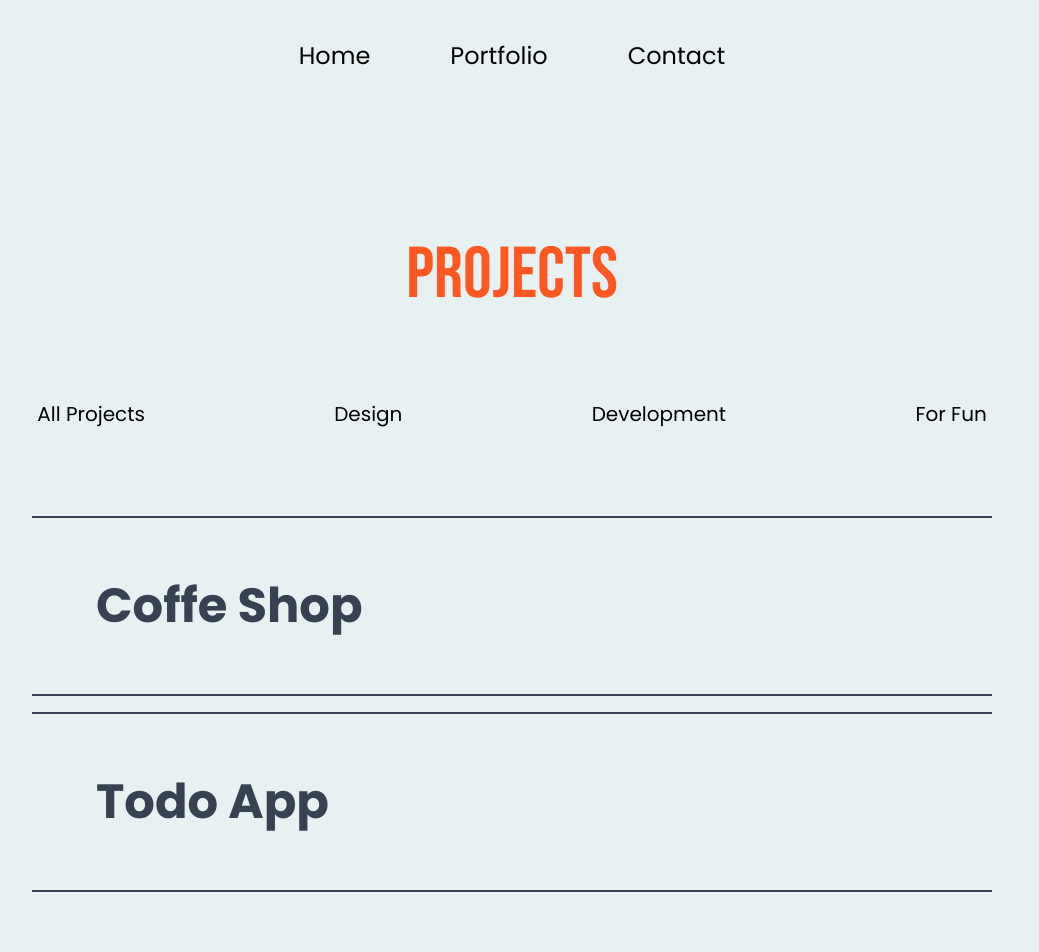
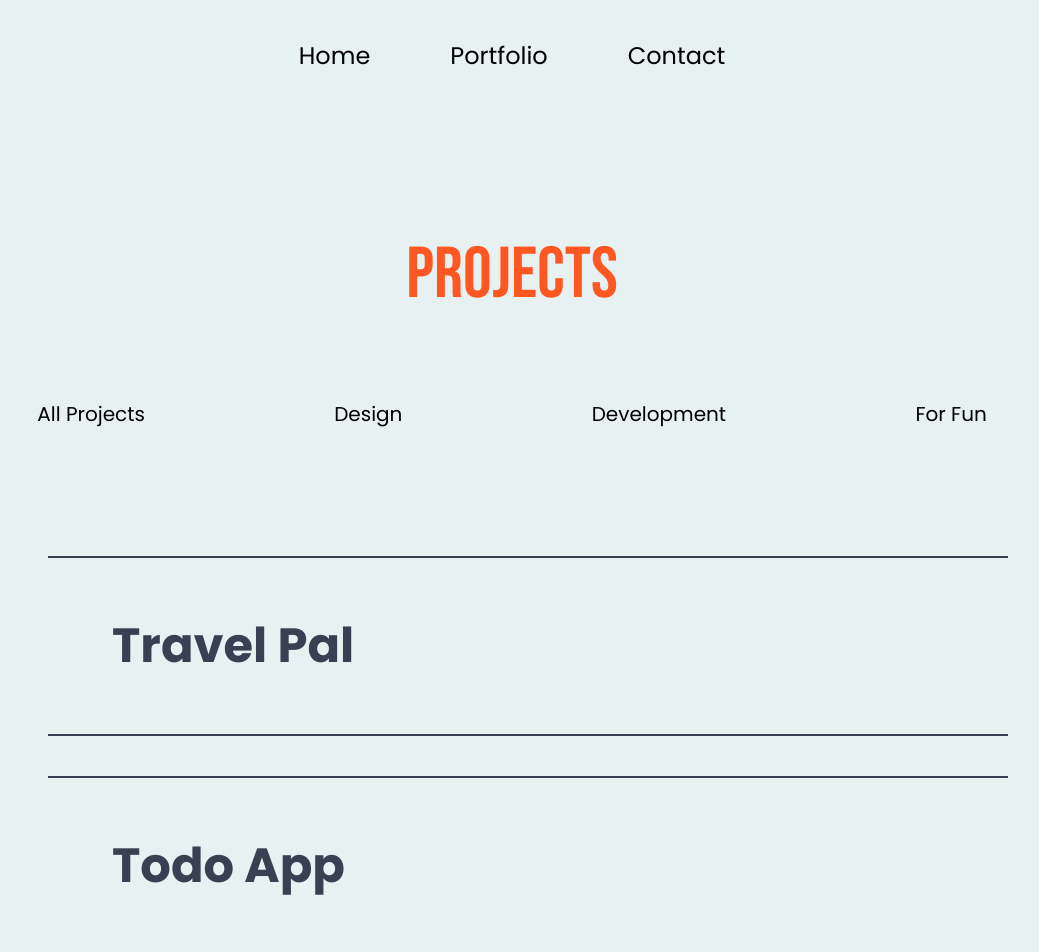
Before and after one commit to skystanoyevitch/sky-portfolio, a React (Create React App) app: page /Portfolio in a window 1280 px wide. Shown: the top 952 px of the page, without its empty margins (128-1167 px from the left). Built offline with nearby package versions, Linux system fonts and the light colour scheme.

Commit message:
added new page for storing all projects

```diff
--- a/src/Pages/Portfolio/Portfolio.js
+++ b/src/Pages/Portfolio/Portfolio.jsx
@@ -2,6 +2,8 @@ import React from "react";
 // import Footer from "./Footer";
 import { useInView } from "react-intersection-observer";
 import { motion } from "framer-motion";
+import { allProjects } from "./allProjects";
+console.log(allProjects[0]);
 
 const page2Variant = {
 	initial: {
@@ -69,28 +71,20 @@ function Portfolio() {
 				<div className="space-y-4">
 					<div className="flex flex-col items-center mt-24 md:mt-0">
 						<div className="w-full xl:w-3/4">
+							{allProjects?.map((name, i) => (
 								<a
-								href="https://rolypolie.github.io/SkysCafe/"
+									href={name.to}
 									target="_blank"
 									rel="noreferrer"
 								>
-								<div className="border-gray-700 border-t-2 border-b-2 hover:border-t-btnOrange hover:border-b-btnOrange w-full h-28 lg:h-full lg:p-16 lg:text-5xl font-poppins font-bold text-gray-700 flex items-center">
-									Coffe Shop
+									<div
+										key={i}
+										className="m-4 md:my-10 border-gray-700 border-t-2 border-b-2 hover:border-t-btnOrange hover:border-b-btnOrange w-full h-28 lg:h-full lg:p-16 lg:text-5xl font-poppins font-bold text-gray-700 flex items-center"
+									>
+										{name.name}
 									</div>
 								</a>
-						</div>
-					</div>
-					<div className="flex flex-col items-center md:mt-0">
-						<div className="w-full xl:w-3/4">
-							<a
-								href="https://github.com/RolyPolie/To-do-App"
-								target="_blank"
-								rel="noreferrer"
-							>
-								<div className="border-gray-700 border-t-2 border-b-2 hover:border-t-btnOrange hover:border-b-btnOrange w-full h-28 lg:h-full lg:p-16 lg:text-5xl font-poppins font-bold text-gray-700 flex items-center">
-									Todo App
-								</div>
-							</a>
+							))}
 						</div>
 					</div>
 				</div>
--- /dev/null
+++ b/src/Pages/Portfolio/allProjects.jsx
@@ -0,0 +1,22 @@
+export const allProjects = [
+	{
+		name: "Travel Pal",
+		to: "https://traveling-pal.netlify.app/",
+		style: "",
+	},
+	{
+		name: "Todo App",
+		to: "https://github.com/RolyPolie/To-do-App",
+		style: "",
+	},
+	{
+		name: "Coffee Shop",
+		to: "https://rolypolie.github.io/SkysCafe/",
+		style: "",
+	},
+	{
+		name: "Teknipak",
+		to: "https://teknipak.com/",
+		style: "",
+	},
+];
```
Lines whose indentation alone changed are shown as unchanged.
